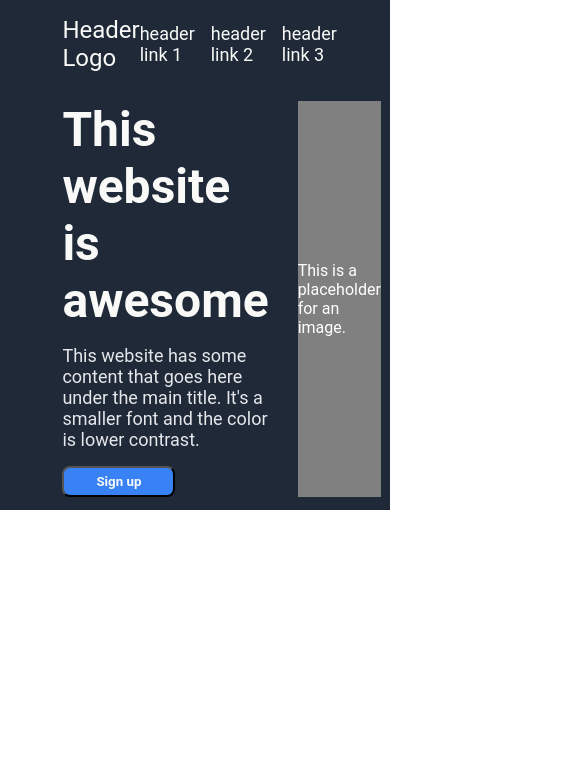
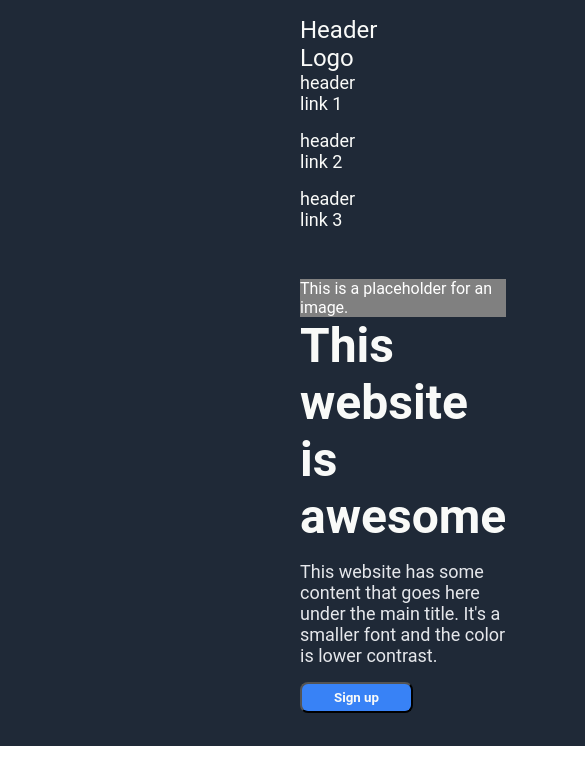
Before and after one commit to MuhammadAbdullahWarraich/odin-landing-page, a plain HTML site: page index.html in a window 390 px wide. Shown: the whole page, 585 px wide, since content can reach past the window. Drawn offline with Linux system fonts and the light colour scheme.

Commit message:
feat: add responsive design stuff to page

```diff
--- a/style.css
+++ b/style.css
@@ -5,13 +5,14 @@
   font-family: Roboto, system-ui, -apple-system, BlinkMacSystemFont, 'Segoe UI', Oxygen, Ubuntu, Cantarell, 'Open Sans', 'Helvetica Neue', sans-serif;
 }
 .header, .hero-container, .body-container, .footer {
-  padding: 16px 16%;
+  padding: 16px 300px;
 }
 .header {
   background-color: #1F2937;
   display: flex;
   justify-content: space-between;
   align-items: center;
+  flex-wrap: wrap;
 }
 .header > .logo{
   color: #F9FAF8;
@@ -29,10 +30,16 @@
   display: flex;
   gap: 16px;
 }
+@media only screen and (max-width: 600px)
+{
+  .header ul {
+    flex-direction: column;
+  }
+}
 .hero-container {
   background-color: #1F2937;
   display: flex;
-  height: 50vh;
+  height: 500px;
   align-items: center;
 }
 .hero-banner {
@@ -41,6 +48,7 @@
   display: flex;
   justify-content: space-between;
   gap: 10%;
+  flex-wrap: wrap-reverse;
 }
 .hero-banner .main-text {
   font-size: 48px;
```
